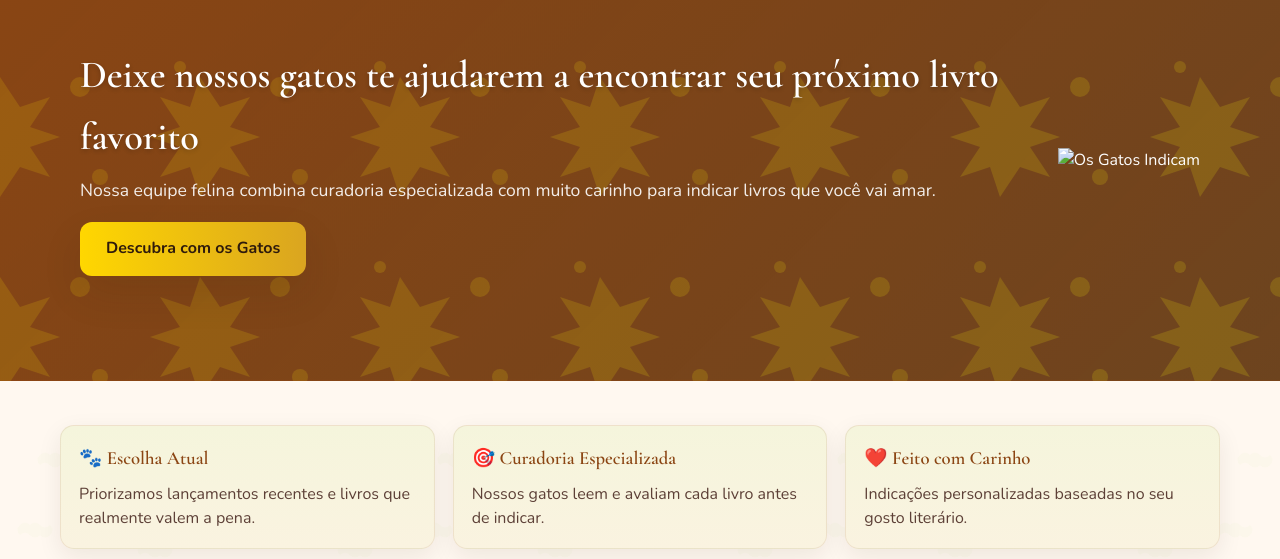
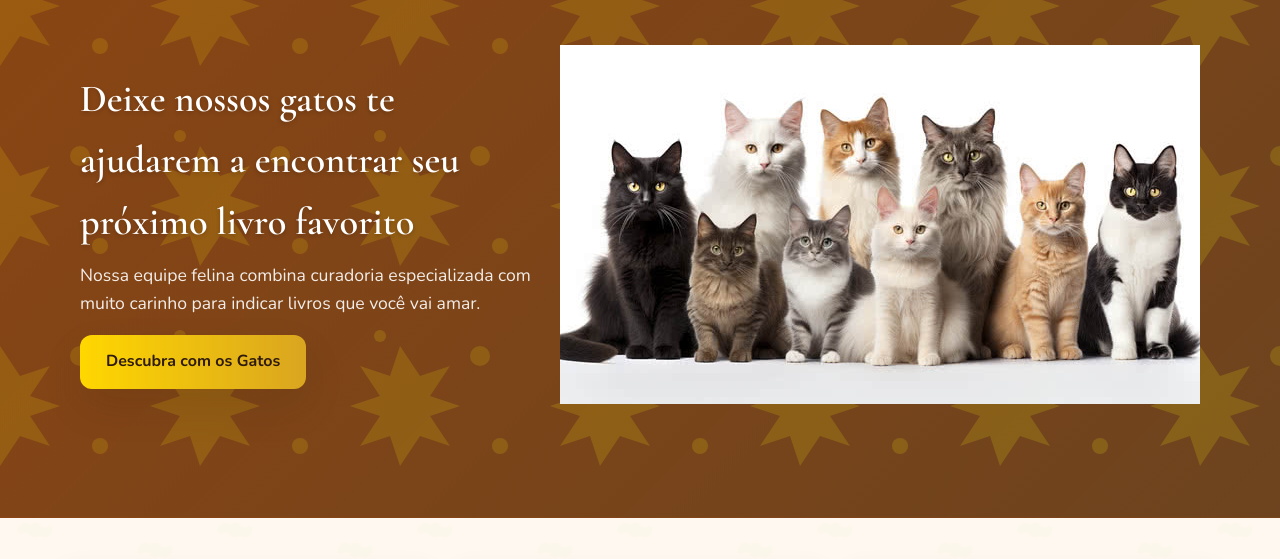
Before and after one commit to paulabernardinelli-ship-it/Site_Programacao, a plain HTML site: page index.html in a window 1280 px wide. Shown: the part 175-734 px from the top of the page. Drawn offline with nearby package versions, Linux system fonts and the light colour scheme.

Commit message:
Add files via upload

```diff
--- a/index.html
+++ b/index.html
@@ -37,7 +37,7 @@
           </div>
         </div>
         <div class='cat-image'>
-          <img src="imagens/gatos/gato-principal.jpg" alt="Os Gatos Indicam" class="cat-img">
+          <img src="img/Equipe.jpg" alt="Os Gatos Indicam" class="cat-img">
         </div>
       </section>
     </div>
```
